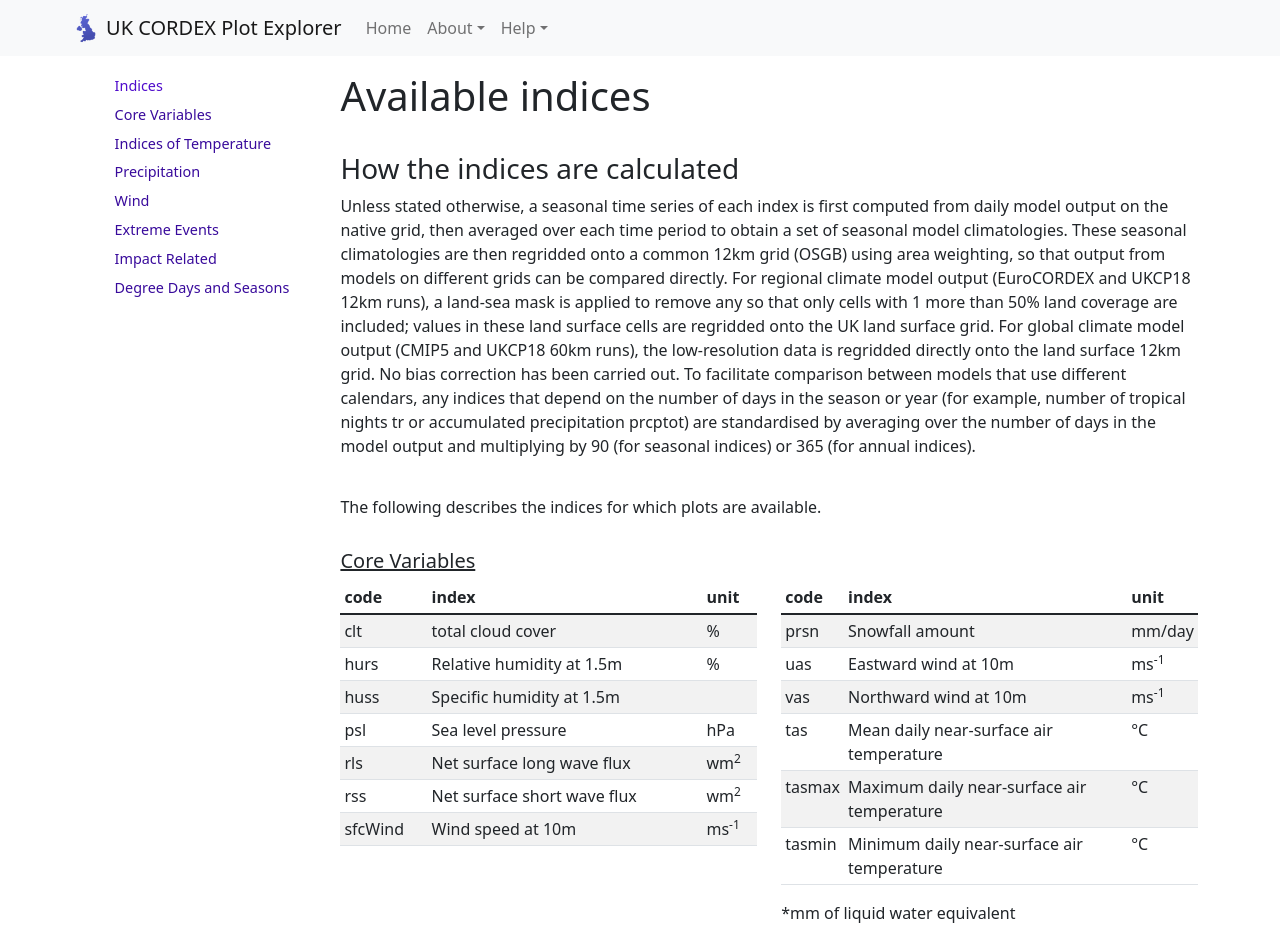
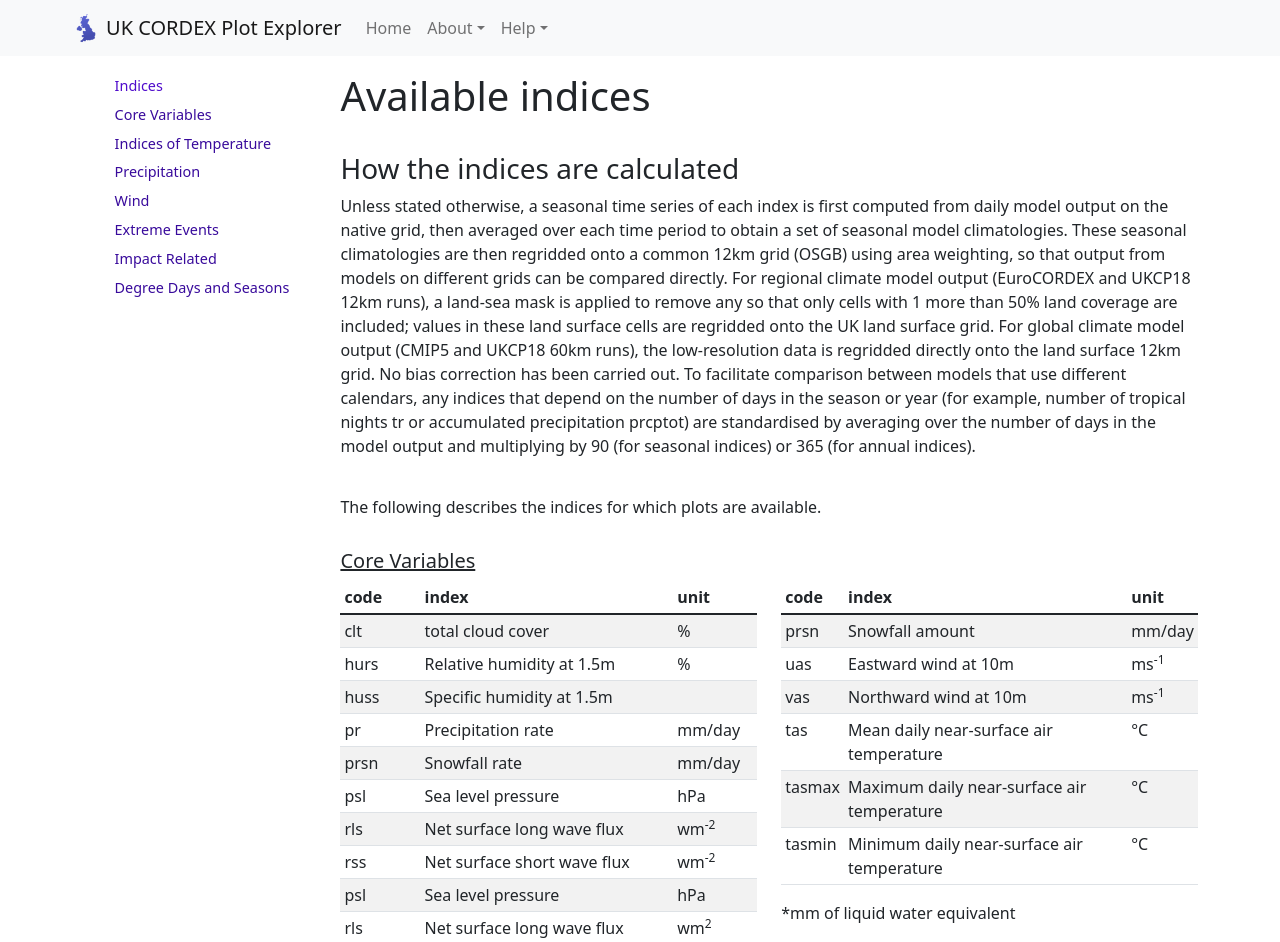
Before and after one commit to UCL/UKCORDEX-plot-explorer-dev, a React (Create React App) app: page /#/indices-help in a window 1280 px wide. Shown: the top 942 px of the page. Built offline with nearby package versions, Linux system fonts and the light colour scheme.

Commit message:
Update src/components/ExtraPages/Help/IndicesHelp.js
Co-authored-by: Raquel Alegre <r.alegre@ucl.ac.uk>

```diff
--- a/src/components/ExtraPages/Help/IndicesHelp.js
+++ b/src/components/ExtraPages/Help/IndicesHelp.js
@@ -160,6 +160,31 @@ function IndicesHelp() {
                     <td>huss</td>
                     <td>Specific humidity at 1.5m</td>
                     <td></td>
+                  </tr>
+                   <tr>
+                    <td>pr</td>
+                    <td>Precipitation rate</td>
+                    <td>mm/day</td>
+                  </tr>
+                  <tr>
+                    <td>prsn</td>
+                    <td>Snowfall rate</td>
+                    <td>mm/day</td>
+                  </tr>
+                  <tr>
+                    <td>psl</td>
+                    <td>Sea level pressure</td>
+                    <td>hPa</td>
+                  </tr>
+                  <tr>
+                    <td>rls</td>
+                    <td>Net surface long wave flux</td>
+                    <td>wm<sup>-2</sup></td>
+                  </tr>
+                  <tr>
+                    <td>rss</td>
+                    <td>Net surface short wave flux</td>
+                    <td>wm<sup>-2</sup></td>
                   </tr>
                   <tr>
                     <td>psl</td>
```
